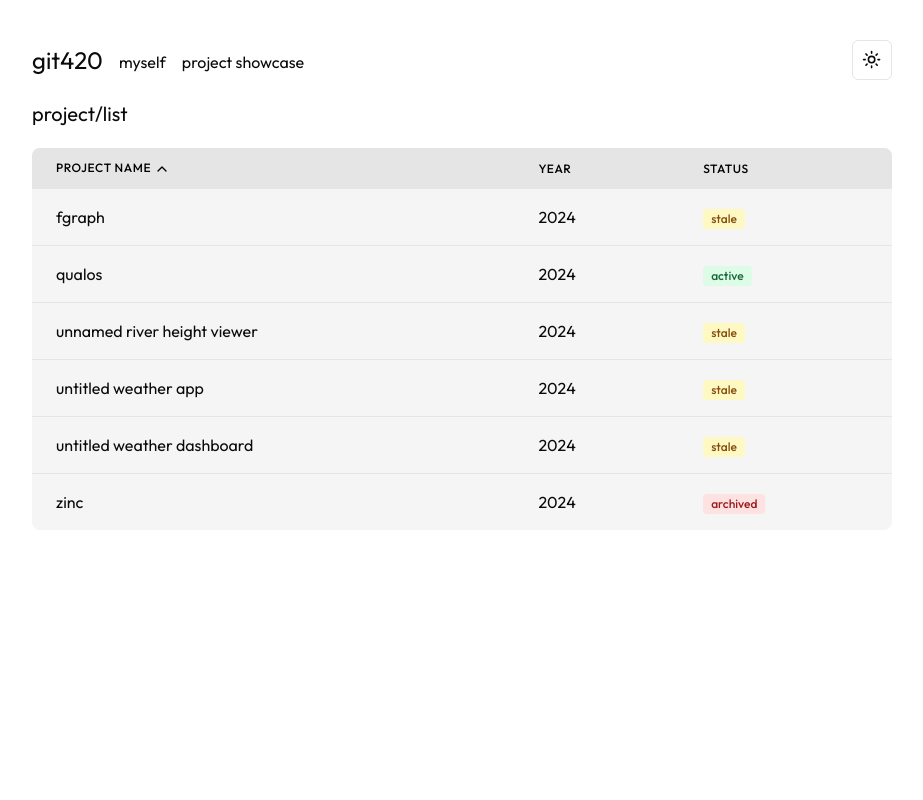
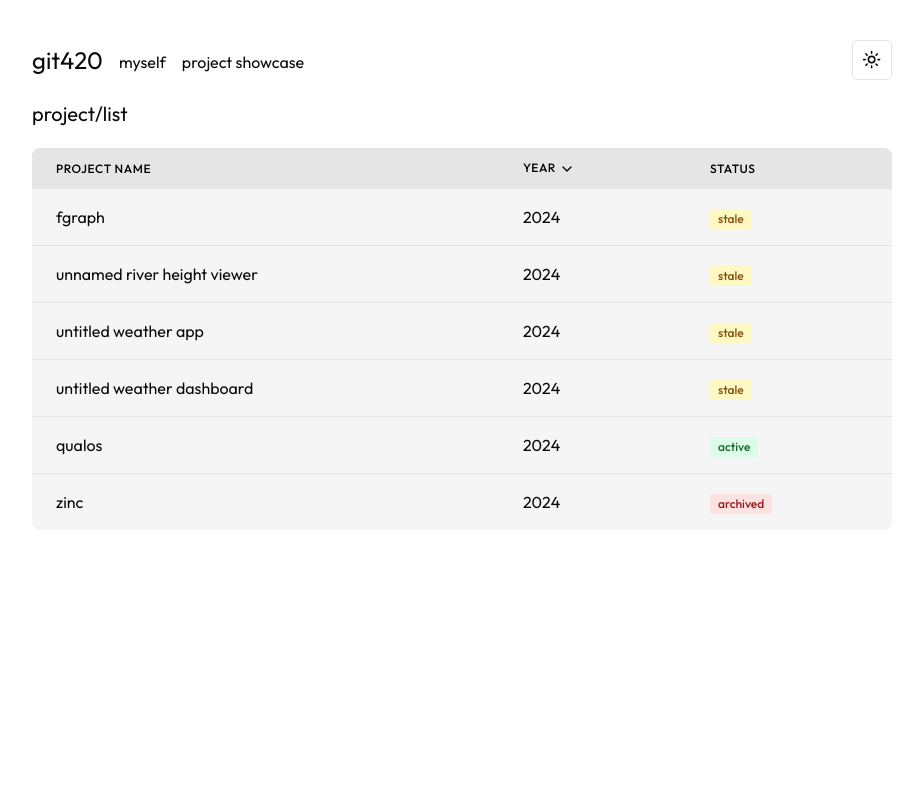
Before and after one commit to pickingname/port3, a Next.js app: page /projects in a window 1280 px wide. Shown: the top 800 px of the page, without its empty margins (180-1103 px from the left). Built offline with nearby package versions, Linux system fonts and the light colour scheme; no server answers.

Commit message:
fix: sorts the newst project first by defeult

```diff
--- a/app/projects/projectList.tsx
+++ b/app/projects/projectList.tsx
@@ -19,8 +19,8 @@ const projects: Project[] = [
 ];
 
 export default function ProjectList() {
-  const [sortField, setSortField] = useState<keyof Project>("name");
-  const [sortDirection, setSortDirection] = useState<"asc" | "desc">("asc");
+  const [sortField, setSortField] = useState<keyof Project>("year");
+  const [sortDirection, setSortDirection] = useState<"asc" | "desc">("desc");
 
   const statusOrder = ["active", "stale", "archived"];
 
```
